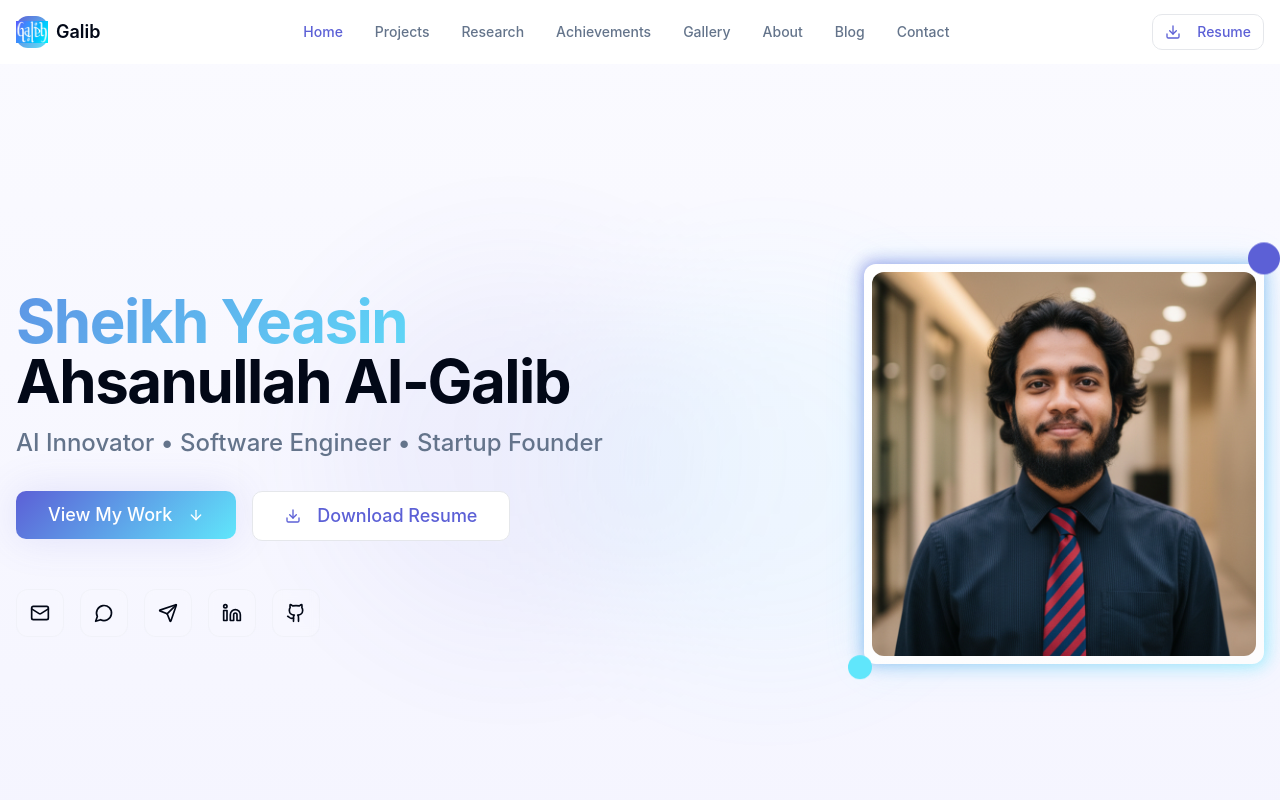
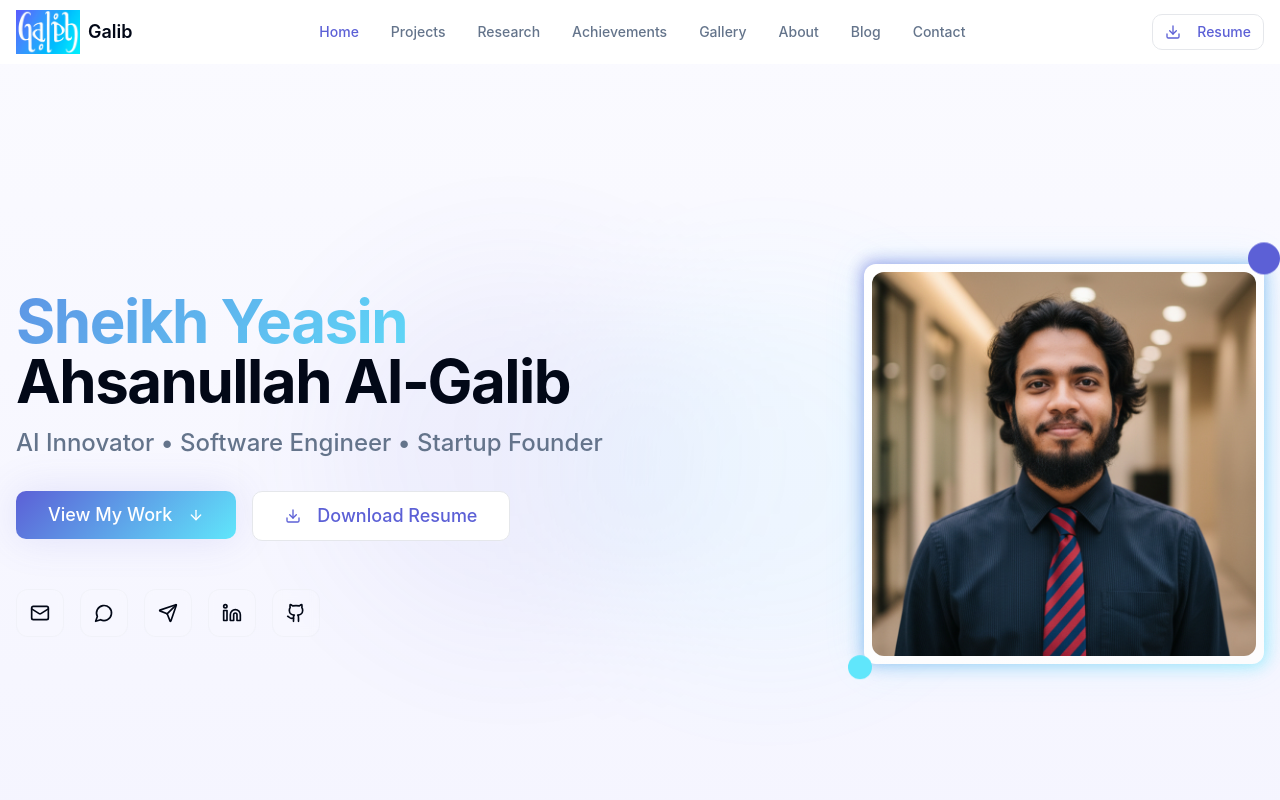
Before and after one commit to SYAAGalib/galib-folio-forge, a React (Vite) app: page / in a window 1280 px wide. Shown: the top 800 px of the page. Built offline with nearby package versions, Linux system fonts and the light colour scheme.

Commit message:
size logo

```diff
--- a/src/components/layout/Navbar.tsx
+++ b/src/components/layout/Navbar.tsx
@@ -47,8 +47,8 @@ const Navbar = () => {
         <div className="flex items-center justify-between h-16">
           {/* Logo */}
           <Link to="/" className="flex items-center space-x-2">
-            <div className="w-8 h-8 bg-gradient-primary rounded-lg flex items-center justify-center">
-              <span className="text-primary-foreground font-bold text-sm"><img src="/galib-ambigram.svg" alt="" /></span>
+            <div className="w-16 flex items-center justify-center">
+              <span className="text-primary-foreground font-bold text-sm"><img src="/galib-ambigram.svg" alt="logo" /></span>
             </div>
             <span className="font-semibold text-lg hidden sm:block">Galib</span>
           </Link>
```
